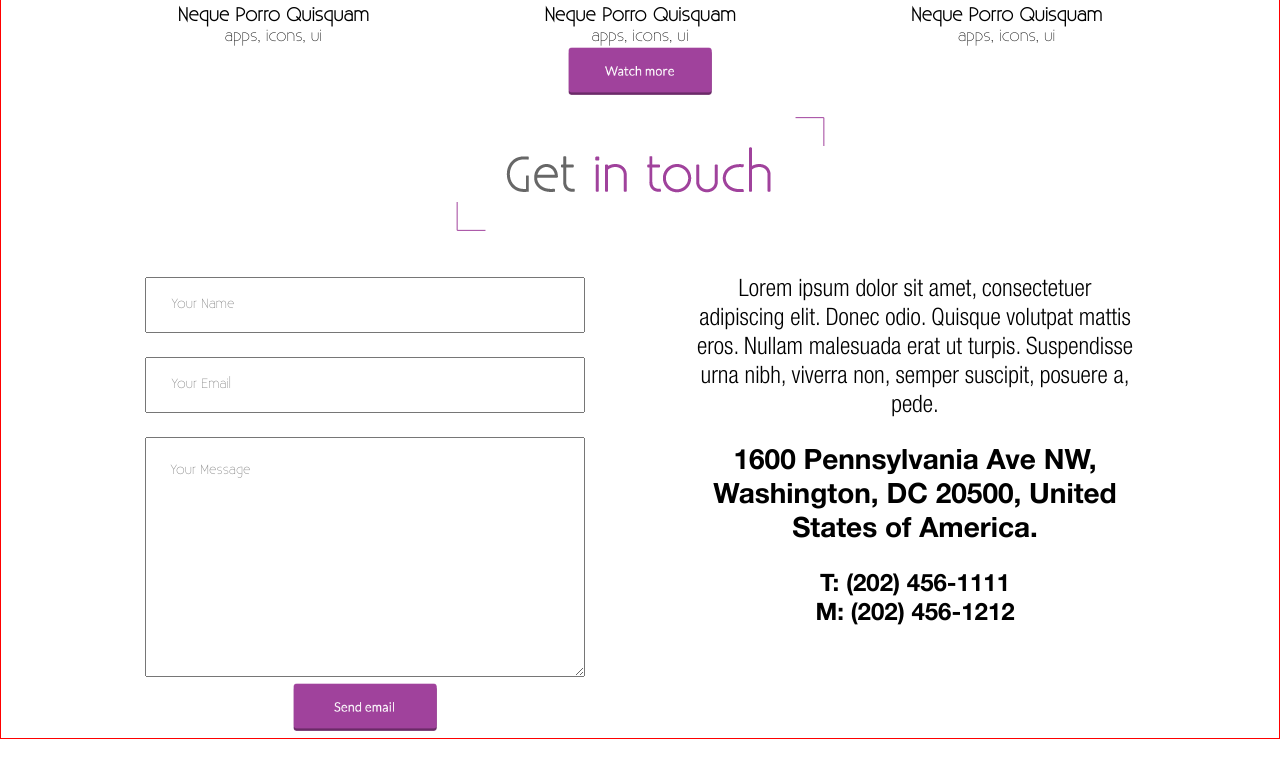
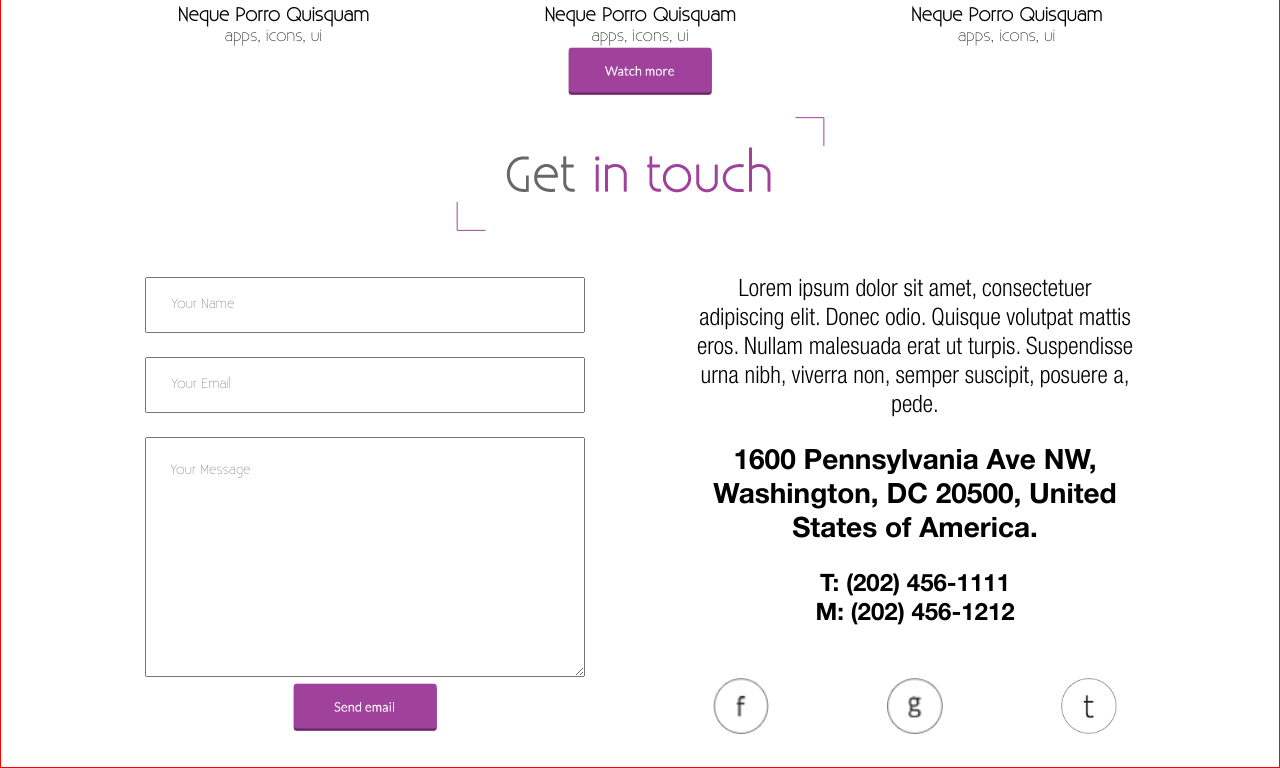
Before and after one commit to jrajba/Bhagaskara-final-project, a plain HTML site: page index.html in a window 1280 px wide. Shown: the part 4926-5694 px from the top of the page. Before the commit the page ends 5665 px from the top, so only its background shows below. Drawn offline with nearby package versions, Linux system fonts and the light colour scheme.

Commit message:
kompletny zakodowany layout

```diff
--- a/index.html
+++ b/index.html
@@ -466,8 +466,10 @@
                         T: (202) 456-1111 <br>
                         M: (202) 456-1212
                     </p>
-                    <div class="">
-
+                    <div class="social-icon-set">
+                        <img src="img/social icon 1.png" alt="">
+                        <img src="img/social icon 2.png" alt="">
+                        <img src="img/social icon 3.png" alt="">
                     </div>
                 </div>
             </div>
--- a/sass/style.scss
+++ b/sass/style.scss
@@ -505,9 +505,23 @@ div.img-container2{
         margin: 0 10% 1.5rem 10%;
 
     }
+
+
+}
+.social-icon-set{
+    img{
+        width: 3.5rem;
+        height: 3.5rem;
+        margin: 1.5rem 10% 1.5rem 10%;
+
+    }
 }
 .watch_more, .send_email{
+
     width: 9rem;
     height: 3rem;
 
 }
+.send_email{
+    margin: auto;
+}
```
Also changed, not shown: css/style.css, img/Social icon 3.png (added).
